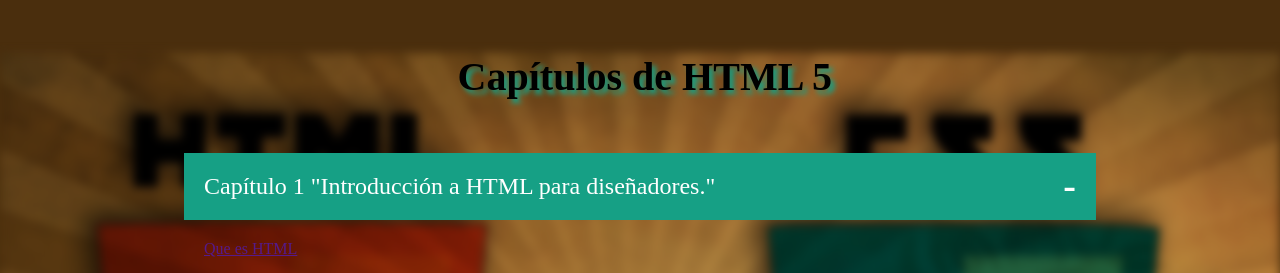
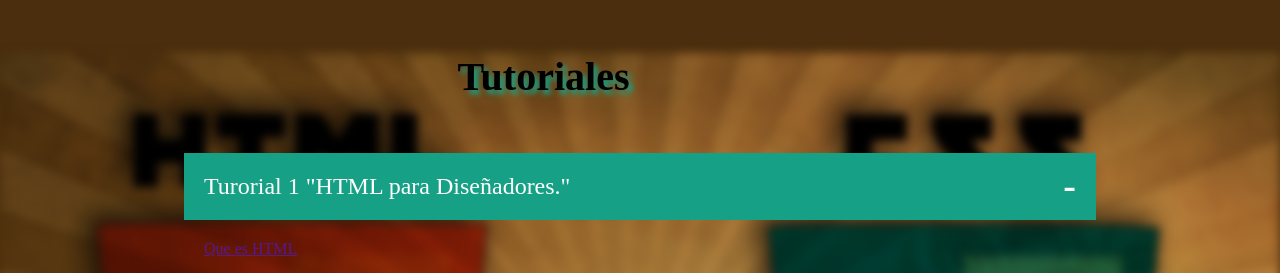
Before and after one commit to MiltonSeit/primeros_tutoriales, a Django app: template pagina_web/templates/html.html in a window 1280 px wide. Shown: the top 273 px of the page. Run offline with Django 3.2, Linux system fonts and the light colour scheme; the template is opened without the code that fills it: values that come from a table or form of the project are taken from there, others are empty; data comes from the database, SQL or seed files in the repository; both versions use the stored data as it was after the commit; some libraries are stand-ins or nearby versions.

Commit message:
Terminado de html para desarrolladores

```diff
--- a/pagina_web/templates/html.html
+++ b/pagina_web/templates/html.html
@@ -11,23 +11,23 @@
   <section class="Cuerpo_principal">
     <section id="container-main">
       <section id="container-main">
-        <h1>Capítulos de HTML 5</h1>
+        <h1>Tutoriales</h1>
 
-        <!-- Capitulo 1 -->
+        <!-- Tutorial 1 -->
         <section class="accordion-container">
-          <a href="#" class="accordion-titulo open">Capítulo 1 "Introducción a HTML para diseñadores."<span class="toggle-icon"></span></a>
+          <a href="#" class="accordion-titulo open">Turorial 1 "HTML para Diseñadores."<span class="toggle-icon"></span></a>
           <div class="accordion-content" style="display: block;">
               {% for tuto in tutoriales%}
             </h3><a href="{{tuto.video}}"> {{tuto.titulo}}</a></h3><br><br>
-                  <iframe width="800" height="380" src="{{tuto.direccion}}" frameborder="0" allowfullscreen></iframe>
+                  <iframe width="860" height="280" src="{{tuto.direccion}}" frameborder="1" allowfullscreen></iframe>
               {%endfor%}
 
           </div>
         </section>
 
-        <!-- Capitulo 2 -->
+        <!-- Tutorial 2 -->
         <section class="accordion-container">
-          <a href="#" class="accordion-titulo">Capítulo 2 "Creando páginas básicas en HTML."<span class="toggle-icon"></span></a>
+          <a href="#" class="accordion-titulo">Tutorial 2 "50 trucos con CSS."<span class="toggle-icon"></span></a>
           <div class="accordion-content">
             <p>
               {% for tuto in tutoriales%}
--- a/tutoriales/admin.py
+++ b/tutoriales/admin.py
@@ -5,3 +5,4 @@ from .models import *
 # Register your models here.
 
 admin.site.register(Tutoriales)
+admin.site.register(Descargas)
--- a/tutoriales/models.py
+++ b/tutoriales/models.py
@@ -8,7 +8,15 @@ class Tutoriales(models.Model):
 	titulo = models.CharField(max_length=100)
 	direccion = models.URLField(blank=True, null=True)
 	capitulo = models.IntegerField(blank=True, null=True)
-	#video = models.FileField(upload_to='documents/%Y/%m/%d')
+
 
 	def __str__(self):
 		return self.titulo
+
+class Descargas(models.Model):
+	titulo = models.CharField(max_length=100)
+	direccion = models.URLField(blank=True, null=True)
+	capitulo = models.IntegerField(blank=True, null=True)
+
+	def __str__(self):
+		return self.titulo
```
Also changed, not shown: db.sqlite3, tutoriales/migrations/0003_tutoriales_descarga.py (added), tutoriales/migrations/0004_descargas.py (added), tutoriales/migrations/0005_remove_tutoriales_descarga.py (added).
